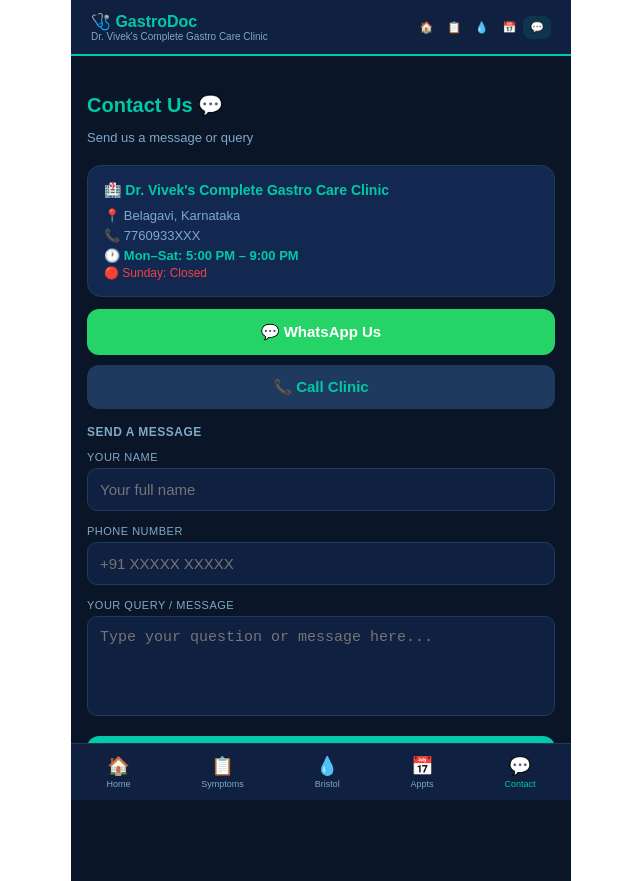
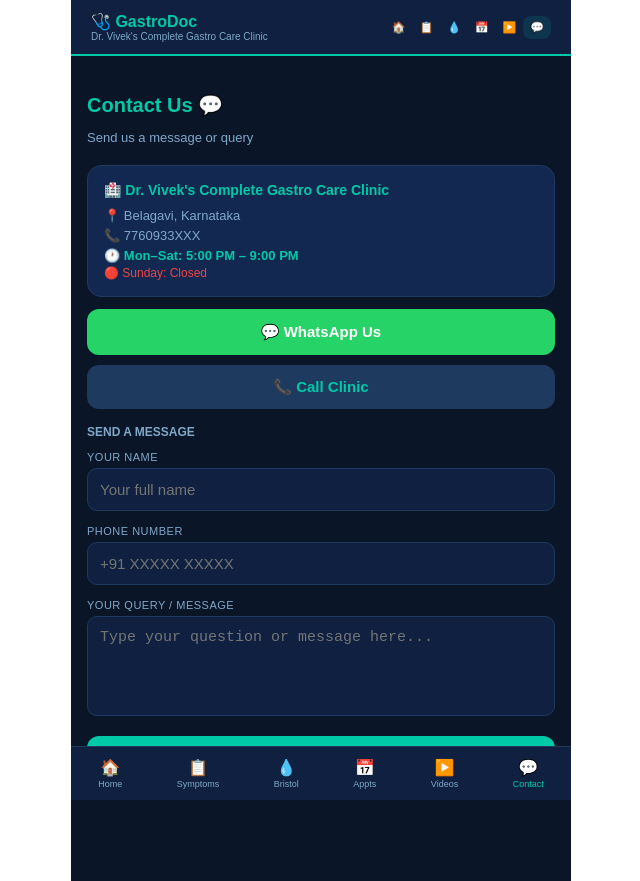
Before and after one commit to vivekvshirol/Gastrodoc, a React (Create React App) app: page / in a window 1280 px wide. Both pictures are taken after a click on the button "💬 Contact". Shown: the whole page, without its empty margins (319-959 px from the left). Built offline with nearby package versions, Linux system fonts and the light colour scheme.

Commit message:
Added videos screen with YouTube and Instagram links

```diff
--- a/src/App.js
+++ b/src/App.js
@@ -16,6 +16,30 @@ const clinic = {
   holiday: "Sunday: Closed",
 };
 
+const videos = [
+  {
+    title: "Understanding Your Gut Health",
+    platform: "YouTube",
+    link: "https://youtu.be/9gMcC8mCCVs?si=QScpjzeYeV7btk-i",
+    emoji: "▶️",
+    color: "#ef4444",
+  },
+  {
+    title: "GI Health Tips & Advice",
+    platform: "YouTube",
+    link: "https://youtu.be/nP8lG26EwdU?si=E8DAMIMFfwTU_haJ",
+    emoji: "▶️",
+    color: "#ef4444",
+  },
+  {
+    title: "Follow on Instagram",
+    platform: "Instagram",
+    link: "https://www.instagram.com/vivekshirol_234?igsh=MTloNzNxZ2xsbHp3NA==",
+    emoji: "📱",
+    color: "#e91e63",
+  },
+];
+
 const bristolTypes = [
   { type: 1, emoji: "🟤", desc: "Separate hard lumps", tag: "Constipation", color: "#ef4444" },
   { type: 2, emoji: "🟤", desc: "Lumpy sausage shape", tag: "Constipation", color: "#ef4444" },
@@ -32,6 +56,8 @@ const weeklyTips = [
   "Peppermint oil capsules (enteric-coated) have clinical evidence for reducing IBS cramping.",
   "Stress is a key IBS trigger. Even 10 minutes of deep breathing daily reduces gut sensitivity.",
   "A low-FODMAP diet can reduce bloating and gas in IBS patients by up to 75%.",
+  "Avoid lying down for at least 2 hours after meals to reduce acid reflux symptoms.",
+  "Probiotics like Lactobacillus can help restore gut flora after antibiotic treatment.",
 ];
 
 export default function App() {
@@ -57,8 +83,8 @@ export default function App() {
   const tip = weeklyTips[new Date().getDay() % weeklyTips.length];
 
   const symptomList = [
-    "Abdominal Pain","Bloating","Nausea",
-    "Diarrhea","Constipation","Heartburn / Acidity"
+    "Abdominal Pain", "Bloating", "Nausea",
+    "Diarrhea", "Constipation", "Heartburn / Acidity"
   ];
 
   useEffect(() => {
@@ -208,11 +234,12 @@ export default function App() {
   };
 
   const navScreens = [
-    {id:"home", icon:"🏠", label:"Home"},
-    {id:"symptoms", icon:"📋", label:"Symptoms"},
-    {id:"bristol", icon:"💧", label:"Bristol"},
-    {id:"appointments", icon:"📅", label:"Appts"},
-    {id:"contact", icon:"💬", label:"Contact"},
+    { id: "home", icon: "🏠", label: "Home" },
+    { id: "symptoms", icon: "📋", label: "Symptoms" },
+    { id: "bristol", icon: "💧", label: "Bristol" },
+    { id: "appointments", icon: "📅", label: "Appts" },
+    { id: "videos", icon: "▶️", label: "Videos" },
+    { id: "contact", icon: "💬", label: "Contact" },
   ];
 
   return (
@@ -220,11 +247,11 @@ export default function App() {
       <div style={s.navbar}>
         <div>
           <div style={s.logo}>🩺 GastroDoc</div>
-          <div style={{color:"#7fa8c9",fontSize:10}}>{clinic.clinic}</div>
+          <div style={{ color: "#7fa8c9", fontSize: 10 }}>{clinic.clinic}</div>
         </div>
         <div>
           {navScreens.map(sc => (
-            <button key={sc.id} style={s.navBtn(screen===sc.id)}
+            <button key={sc.id} style={s.navBtn(screen === sc.id)}
               onClick={() => setScreen(sc.id)}>
               {sc.icon}
             </button>
@@ -238,55 +265,32 @@ export default function App() {
           <h2 style={s.title}>Welcome 👋</h2>
           <p style={s.subtitle}>Your personal GI health companion</p>
 
-          {/* Doctor Card */}
-          <div style={{...s.card, background:"linear-gradient(135deg,#0d2d50,#0a1f3a)"}}>
-            <p style={{color:"#00c9a7",fontWeight:"bold",fontSize:16,margin:"0 0 4px"}}>
+          <div style={{ ...s.card, background: "linear-gradient(135deg,#0d2d50,#0a1f3a)" }}>
+            <p style={{ color: "#00c9a7", fontWeight: "bold", fontSize: 16, margin: "0 0 4px" }}>
               👨‍⚕️ {clinic.doctor}
             </p>
-            <p style={{color:"#e8f4f8",fontSize:13,margin:"0 0 2px"}}>
-              {clinic.quals}
-            </p>
-            <p style={{color:"#7fa8c9",fontSize:13,margin:"0 0 2px"}}>
-              🏥 {clinic.clinic}
-            </p>
-            <p style={{color:"#7fa8c9",fontSize:13,margin:"0 0 2px"}}>
-              📍 {clinic.address}
-            </p>
-            <p style={{color:"#7fa8c9",fontSize:13,margin:"0 0 2px"}}>
-              📞 {clinic.phone}
-            </p>
-            <p style={{color:"#00c9a7",fontSize:13,margin:"6px 0 0",fontWeight:"bold"}}>
+            <p style={{ color: "#e8f4f8", fontSize: 13, margin: "0 0 2px" }}>{clinic.quals}</p>
+            <p style={{ color: "#7fa8c9", fontSize: 13, margin: "0 0 2px" }}>🏥 {clinic.clinic}</p>
+            <p style={{ color: "#7fa8c9", fontSize: 13, margin: "0 0 2px" }}>📍 {clinic.address}</p>
+            <p style={{ color: "#7fa8c9", fontSize: 13, margin: "0 0 2px" }}>📞 {clinic.phone}</p>
+            <p style={{ color: "#00c9a7", fontSize: 13, margin: "6px 0 0", fontWeight: "bold" }}>
               🕐 {clinic.timings}
             </p>
-            <p style={{color:"#ef4444",fontSize:12,margin:"2px 0 0"}}>
-              🔴 {clinic.holiday}
-            </p>
+            <p style={{ color: "#ef4444", fontSize: 12, margin: "2px 0 0" }}>🔴 {clinic.holiday}</p>
           </div>
 
-          {/* Weekly Tip */}
-          <div style={{...s.card, borderLeft:"3px solid #3b82f6"}}>
-            <p style={{color:"#3b82f6",fontSize:11,fontWeight:"bold",marginBottom:5}}>
+          <div style={{ ...s.card, borderLeft: "3px solid #3b82f6" }}>
+            <p style={{ color: "#3b82f6", fontSize: 11, fontWeight: "bold", marginBottom: 5 }}>
               💡 WEEKLY HEALTH TIP
             </p>
-            <p style={{color:"#e8f4f8",fontSize:13,lineHeight:1.6,margin:0}}>
-              {tip}
-            </p>
+            <p style={{ color: "#e8f4f8", fontSize: 13, lineHeight: 1.6, margin: 0 }}>{tip}</p>
           </div>
 
-          <button style={s.btn} onClick={() => setScreen("symptoms")}>
-            📋 Check My Symptoms
-          </button>
-          <button style={s.btnOutline} onClick={() => setScreen("appointments")}>
-            📅 Book Appointment
-          </button>
-          <button style={{...s.btnOutline,marginTop:8}}
-            onClick={() => setScreen("bristol")}>
-            💧 Bristol Stool Tracker
-          </button>
-          <button style={{...s.btnOutline,marginTop:8}}
-            onClick={() => setScreen("contact")}>
-            💬 Contact / Message Us
-          </button>
+          <button style={s.btn} onClick={() => setScreen("symptoms")}>📋 Check My Symptoms</button>
+          <button style={s.btnOutline} onClick={() => setScreen("appointments")}>📅 Book Appointment</button>
+          <button style={{ ...s.btnOutline, marginTop: 8 }} onClick={() => setScreen("bristol")}>💧 Bristol Stool Tracker</button>
+          <button style={{ ...s.btnOutline, marginTop: 8 }} onClick={() => setScreen("videos")}>▶️ Watch Health Videos</button>
+          <button style={{ ...s.btnOutline, marginTop: 8 }} onClick={() => setScreen("contact")}>💬 Contact / Message Us</button>
         </div>
       )}
 
@@ -298,9 +302,7 @@ export default function App() {
           <label style={s.label}>Your Name</label>
           <input style={s.input} placeholder="Enter your full name"
             value={patientName} onChange={e => setPatientName(e.target.value)} />
-          <p style={{color:"#7fa8c9",fontSize:12,marginBottom:10}}>
-            Tap to select your symptoms:
-          </p>
+          <p style={{ color: "#7fa8c9", fontSize: 12, marginBottom: 10 }}>Tap to select your symptoms:</p>
           {symptomList.map(sym => (
             <div key={sym} style={s.symptomCard(symptoms.includes(sym))}
               onClick={() => toggleSymptom(sym)}>
@@ -321,21 +323,15 @@ export default function App() {
             <div key={b.type}
               style={s.bristolCard(bristolSelected?.type === b.type)}
               onClick={() => { setBristolSelected(b); setBristolLogged(false); }}>
-              <span style={{fontSize:26}}>{b.emoji}</span>
-              <div style={{flex:1}}>
-                <div style={{display:"flex",alignItems:"center",gap:8,marginBottom:2}}>
-                  <span style={{color:"#e8f4f8",fontWeight:"bold",fontSize:14}}>
-                    Type {b.type}
-                  </span>
-                  <span style={{
-                    background:b.color+"30",color:b.color,
-                    fontSize:10,padding:"2px 8px",borderRadius:20
-                  }}>{b.tag}</span>
+              <span style={{ fontSize: 26 }}>{b.emoji}</span>
+              <div style={{ flex: 1 }}>
+                <div style={{ display: "flex", alignItems: "center", gap: 8, marginBottom: 2 }}>
+                  <span style={{ color: "#e8f4f8", fontWeight: "bold", fontSize: 14 }}>Type {b.type}</span>
+                  <span style={{ background: b.color + "30", color: b.color, fontSize: 10, padding: "2px 8px", borderRadius: 20 }}>{b.tag}</span>
                 </div>
-                <p style={{color:"#7fa8c9",fontSize:12,margin:0}}>{b.desc}</p>
+                <p style={{ color: "#7fa8c9", fontSize: 12, margin: 0 }}>{b.desc}</p>
               </div>
-              {bristolSelected?.type === b.type &&
-                <span style={{color:"#00c9a7",fontSize:18}}>✓</span>}
+              {bristolSelected?.type === b.type && <span style={{ color: "#00c9a7", fontSize: 18 }}>✓</span>}
             </div>
           ))}
           {bristolSelected && (
@@ -344,18 +340,12 @@ export default function App() {
             </button>
           )}
           {bristolHistory.length > 0 && (
-            <div style={{marginTop:20}}>
-              <p style={{color:"#7fa8c9",fontSize:11,fontWeight:"bold",
-                marginBottom:10,letterSpacing:0.5}}>RECENT LOGS</p>
-              {bristolHistory.map((h,i) => (
+            <div style={{ marginTop: 20 }}>
+              <p style={{ color: "#7fa8c9", fontSize: 11, fontWeight: "bold", marginBottom: 10 }}>RECENT LOGS</p>
+              {bristolHistory.map((h, i) => (
                 <div key={i} style={s.card}>
-                  <p style={{color:"#e8f4f8",fontWeight:"bold",
-                    fontSize:13,margin:"0 0 2px"}}>
-                    Type {h.type} — {h.tag}
-                  </p>
-                  <p style={{color:"#7fa8c9",fontSize:12,margin:0}}>
-                    {h.date} at {h.time}
-                  </p>
+                  <p style={{ color: "#e8f4f8", fontWeight: "bold", fontSize: 13, margin: "0 0 2px" }}>Type {h.type} — {h.tag}</p>
+                  <p style={{ color: "#7fa8c9", fontSize: 12, margin: 0 }}>{h.date} at {h.time}</p>
                 </div>
               ))}
             </div>
@@ -367,9 +357,7 @@ export default function App() {
       {screen === "appointments" && (
         <div style={s.page}>
           <h2 style={s.title}>Book Appointment</h2>
-          <p style={s.subtitle}>
-            🕐 {clinic.timings} · 🔴 {clinic.holiday}
-          </p>
+          <p style={s.subtitle}>🕐 {clinic.timings} · 🔴 {clinic.holiday}</p>
           {!appointmentDone ? (
             <>
               <label style={s.label}>Full Name</label>
@@ -382,8 +370,7 @@ export default function App() {
               <input style={s.input} type="date"
                 value={apptDate} onChange={e => setApptDate(e.target.value)} />
               <label style={s.label}>Visit Type</label>
-              <select style={s.input} value={apptType}
-                onChange={e => setApptType(e.target.value)}>
+              <select style={s.input} value={apptType} onChange={e => setApptType(e.target.value)}>
                 <option>First Consultation</option>
                 <option>Follow-up</option>
                 <option>Post-Procedure</option>
@@ -395,50 +382,81 @@ export default function App() {
             </>
           ) : (
             <div style={s.success}>
-              <p style={{fontSize:32,margin:"0 0 10px"}}>✅</p>
-              <p style={{color:"#00c9a7",fontWeight:"bold",fontSize:16,margin:"0 0 8px"}}>
-                Appointment Requested!
-              </p>
-              <p style={{color:"#e8f4f8",fontSize:14,margin:"0 0 3px"}}>
-                👤 {apptName}
-              </p>
-              <p style={{color:"#e8f4f8",fontSize:14,margin:"0 0 3px"}}>
-                📅 {apptDate} · {apptType}
-              </p>
-              <p style={{color:"#7fa8c9",fontSize:13,marginTop:10}}>
+              <p style={{ fontSize: 32, margin: "0 0 10px" }}>✅</p>
+              <p style={{ color: "#00c9a7", fontWeight: "bold", fontSize: 16, margin: "0 0 8px" }}>Appointment Requested!</p>
+              <p style={{ color: "#e8f4f8", fontSize: 14, margin: "0 0 3px" }}>👤 {apptName}</p>
+              <p style={{ color: "#e8f4f8", fontSize: 14, margin: "0 0 3px" }}>📅 {apptDate} · {apptType}</p>
+              <p style={{ color: "#7fa8c9", fontSize: 13, marginTop: 10 }}>
                 {clinic.clinic} will confirm on {apptPhone} shortly.
               </p>
-              <button style={{...s.btn,marginTop:14}}
-                onClick={() => {
-                  setAppointmentDone(false);
-                  setApptName(""); setApptPhone(""); setApptDate("");
-                  fetchAppointments();
-                }}>
+              <button style={{ ...s.btn, marginTop: 14 }}
+                onClick={() => { setAppointmentDone(false); setApptName(""); setApptPhone(""); setApptDate(""); fetchAppointments(); }}>
                 Book Another
               </button>
             </div>
           )}
-
           {savedAppointments.length > 0 && (
-            <div style={{marginTop:20}}>
-              <p style={{color:"#7fa8c9",fontSize:11,fontWeight:"bold",
-                marginBottom:10,letterSpacing:0.5}}>RECENT BOOKINGS</p>
-              {savedAppointments.map((a,i) => (
+            <div style={{ marginTop: 20 }}>
+              <p style={{ color: "#7fa8c9", fontSize: 11, fontWeight: "bold", marginBottom: 10 }}>RECENT BOOKINGS</p>
+              {savedAppointments.map((a, i) => (
                 <div key={i} style={s.card}>
-                  <p style={{color:"#e8f4f8",fontWeight:"bold",
-                    fontSize:13,margin:"0 0 3px"}}>
-                    👤 {a.patient_name}
-                  </p>
-                  <p style={{color:"#7fa8c9",fontSize:12,margin:"0 0 2px"}}>
-                    📅 {a.date} · {a.visit_type}
-                  </p>
-                  <p style={{color:"#7fa8c9",fontSize:12,margin:0}}>
-                    📞 {a.phone}
-                  </p>
+                  <p style={{ color: "#e8f4f8", fontWeight: "bold", fontSize: 13, margin: "0 0 3px" }}>👤 {a.patient_name}</p>
+                  <p style={{ color: "#7fa8c9", fontSize: 12, margin: "0 0 2px" }}>📅 {a.date} · {a.visit_type}</p>
+                  <p style={{ color: "#7fa8c9", fontSize: 12, margin: 0 }}>📞 {a.phone}</p>
                 </div>
               ))}
             </div>
           )}
+        </div>
+      )}
+
+      {/* ── VIDEOS ── */}
+      {screen === "videos" && (
+        <div style={s.page}>
+          <h2 style={s.title}>Health Videos ▶️</h2>
+          <p style={s.subtitle}>Educational content by {clinic.doctor}</p>
+
+          {videos.map((v, i) => (
+            <div key={i} style={s.card}>
+              <div style={{ display: "flex", alignItems: "center", gap: 14 }}>
+                <div style={{
+                  width: 52, height: 52, borderRadius: 12,
+                  background: v.color + "25",
+                  display: "flex", alignItems: "center",
+                  justifyContent: "center", fontSize: 26, flexShrink: 0
+                }}>
+                  {v.emoji}
+                </div>
+                <div style={{ flex: 1 }}>
+                  <p style={{ color: "#e8f4f8", fontWeight: "bold", fontSize: 14, margin: "0 0 4px" }}>
+                    {v.title}
+                  </p>
+                  <p style={{ color: "#7fa8c9", fontSize: 12, margin: "0 0 10px" }}>
+                    {v.platform}
+                  </p>
+                  <a href={v.link} target="_blank" rel="noreferrer"
+                    style={{
+                      background: v.color, color: "#fff",
+                      padding: "6px 16px", borderRadius: 20,
+                      fontSize: 12, fontWeight: "bold",
+                      textDecoration: "none", display: "inline-block"
+                    }}>
+                    {v.platform === "YouTube" ? "▶ Watch" : "📱 Follow"}
+                  </a>
+                </div>
+              </div>
+            </div>
+          ))}
+
+          <div style={{ ...s.card, borderLeft: "3px solid #00c9a7", marginTop: 8 }}>
+            <p style={{ color: "#00c9a7", fontSize: 12, fontWeight: "bold", marginBottom: 6 }}>
+              🔔 Stay Updated
+            </p>
+            <p style={{ color: "#7fa8c9", fontSize: 13, margin: 0, lineHeight: 1.6 }}>
+              Subscribe to {clinic.doctor}'s YouTube channel and follow on Instagram
+              for weekly GI health tips, procedure explanations, and diet advice!
+            </p>
+          </div>
         </div>
       )}
 
@@ -448,53 +466,38 @@ export default function App() {
           <h2 style={s.title}>Contact Us 💬</h2>
           <p style={s.subtitle}>Send us a message or query</p>
 
-          {/* Clinic Info */}
           <div style={s.card}>
-            <p style={{color:"#00c9a7",fontWeight:"bold",
-              fontSize:14,margin:"0 0 10px"}}>
+            <p style={{ color: "#00c9a7", fontWeight: "bold", fontSize: 14, margin: "0 0 10px" }}>
               🏥 {clinic.clinic}
             </p>
-            <p style={{color:"#7fa8c9",fontSize:13,margin:"0 0 5px"}}>
-              📍 {clinic.address}
-            </p>
-            <p style={{color:"#7fa8c9",fontSize:13,margin:"0 0 5px"}}>
-              📞 {clinic.phone}
-            </p>
-            <p style={{color:"#00c9a7",fontSize:13,margin:"0 0 3px",fontWeight:"bold"}}>
-              🕐 {clinic.timings}
-            </p>
-            <p style={{color:"#ef4444",fontSize:12,margin:0}}>
-              🔴 {clinic.holiday}
-            </p>
+            <p style={{ color: "#7fa8c9", fontSize: 13, margin: "0 0 5px" }}>📍 {clinic.address}</p>
+            <p style={{ color: "#7fa8c9", fontSize: 13, margin: "0 0 5px" }}>📞 {clinic.phone}</p>
+            <p style={{ color: "#00c9a7", fontSize: 13, margin: "0 0 3px", fontWeight: "bold" }}>🕐 {clinic.timings}</p>
+            <p style={{ color: "#ef4444", fontSize: 12, margin: 0 }}>🔴 {clinic.holiday}</p>
           </div>
 
-          {/* WhatsApp Button */}
-          <a href={"https://wa.me/91" + clinic.phone.replace(/\D/g,"")}
+          <a href={"https://wa.me/91" + clinic.phone.replace(/\D/g, "")}
             target="_blank" rel="noreferrer"
             style={{
-              display:"block", background:"#25D366", color:"#fff",
-              textAlign:"center", padding:14, borderRadius:12,
-              fontWeight:"bold", fontSize:15, textDecoration:"none",
-              marginBottom:10
+              display: "block", background: "#25D366", color: "#fff",
+              textAlign: "center", padding: 14, borderRadius: 12,
+              fontWeight: "bold", fontSize: 15, textDecoration: "none", marginBottom: 10
             }}>
             💬 WhatsApp Us
           </a>
 
           <a href={"tel:" + clinic.phone}
             style={{
-              display:"block", background:"#1e3a5f", color:"#00c9a7",
-              textAlign:"center", padding:13, borderRadius:12,
-              fontWeight:"bold", fontSize:15, textDecoration:"none",
-              marginBottom:16
+              display: "block", background: "#1e3a5f", color: "#00c9a7",
+              textAlign: "center", padding: 13, borderRadius: 12,
+              fontWeight: "bold", fontSize: 15, textDecoration: "none", marginBottom: 16
             }}>
             📞 Call Clinic
           </a>
 
-          {/* Message Form */}
           {!msgSent ? (
             <>
-              <p style={{color:"#7fa8c9",fontSize:12,fontWeight:"bold",
-                marginBottom:12,letterSpacing:0.5}}>
+              <p style={{ color: "#7fa8c9", fontSize: 12, fontWeight: "bold", marginBottom: 12 }}>
                 SEND A MESSAGE
               </p>
               <label style={s.label}>Your Name</label>
@@ -504,28 +507,22 @@ export default function App() {
               <input style={s.input} placeholder="+91 XXXXX XXXXX"
                 value={msgPhone} onChange={e => setMsgPhone(e.target.value)} />
               <label style={s.label}>Your Query / Message</label>
-              <textarea style={{...s.input, height:100, resize:"none"}}
+              <textarea style={{ ...s.input, height: 100, resize: "none" }}
                 placeholder="Type your question or message here..."
                 value={msgText} onChange={e => setMsgText(e.target.value)} />
-              <button style={s.btn} onClick={handleMessage}>
-                Send Message
-              </button>
+              <button style={s.btn} onClick={handleMessage}>Send Message</button>
             </>
           ) : (
             <div style={s.success}>
-              <p style={{fontSize:32,margin:"0 0 8px"}}>✅</p>
-              <p style={{color:"#00c9a7",fontWeight:"bold",
-                fontSize:16,margin:"0 0 6px"}}>
+              <p style={{ fontSize: 32, margin: "0 0 8px" }}>✅</p>
+              <p style={{ color: "#00c9a7", fontWeight: "bold", fontSize: 16, margin: "0 0 6px" }}>
                 Message Received!
               </p>
-              <p style={{color:"#7fa8c9",fontSize:13,margin:0}}>
+              <p style={{ color: "#7fa8c9", fontSize: 13, margin: 0 }}>
                 {clinic.doctor}'s team will get back to you on {msgPhone} shortly.
               </p>
-              <button style={{...s.btn,marginTop:14}}
-                onClick={() => {
-                  setMsgSent(false);
-                  setMsgName(""); setMsgPhone(""); setMsgText("");
-                }}>
+              <button style={{ ...s.btn, marginTop: 14 }}
+                onClick={() => { setMsgSent(false); setMsgName(""); setMsgPhone(""); setMsgText(""); }}>
                 Send Another
               </button>
             </div>
@@ -536,9 +533,9 @@ export default function App() {
       {/* Bottom Nav */}
       <div style={s.bottomNav}>
         {navScreens.map(n => (
-          <button key={n.id} style={s.bottomBtn(screen===n.id)}
+          <button key={n.id} style={s.bottomBtn(screen === n.id)}
             onClick={() => setScreen(n.id)}>
-            <span style={{fontSize:18}}>{n.icon}</span>
+            <span style={{ fontSize: 16 }}>{n.icon}</span>
             {n.label}
           </button>
         ))}
```
